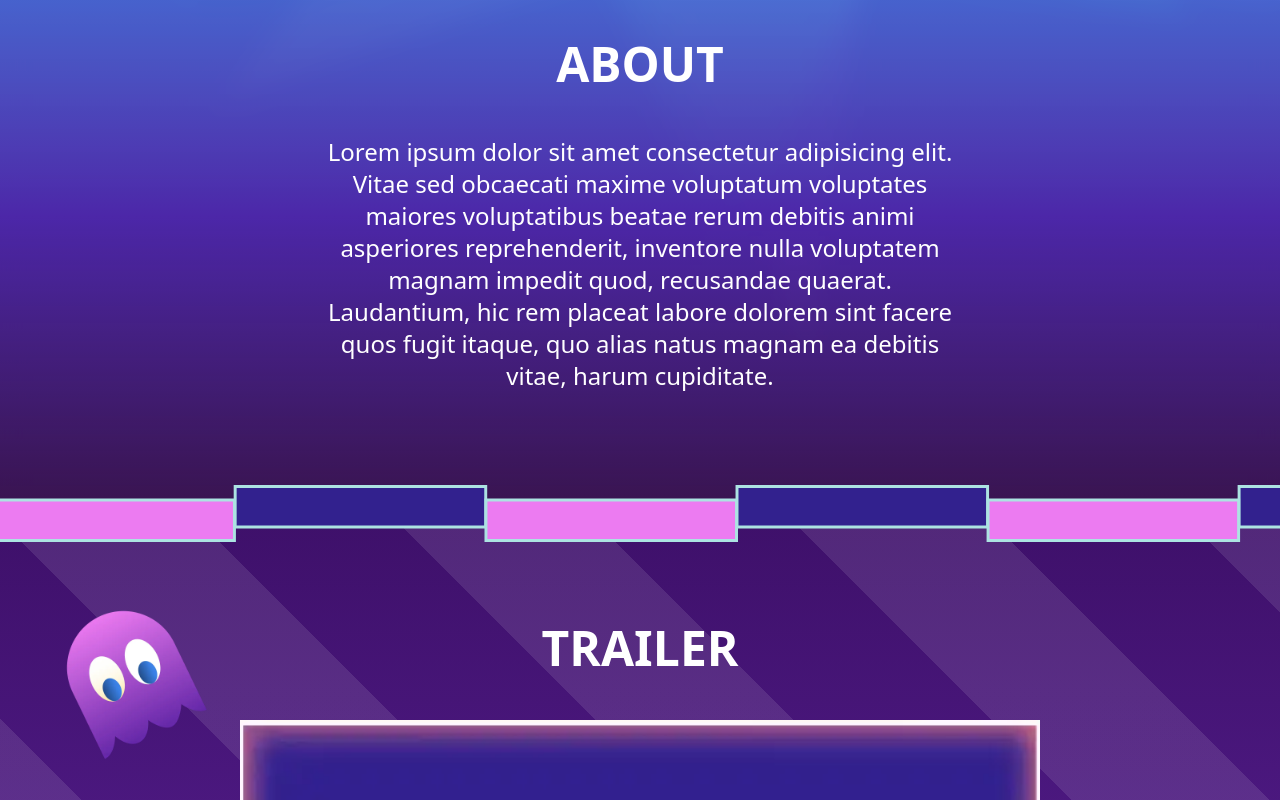
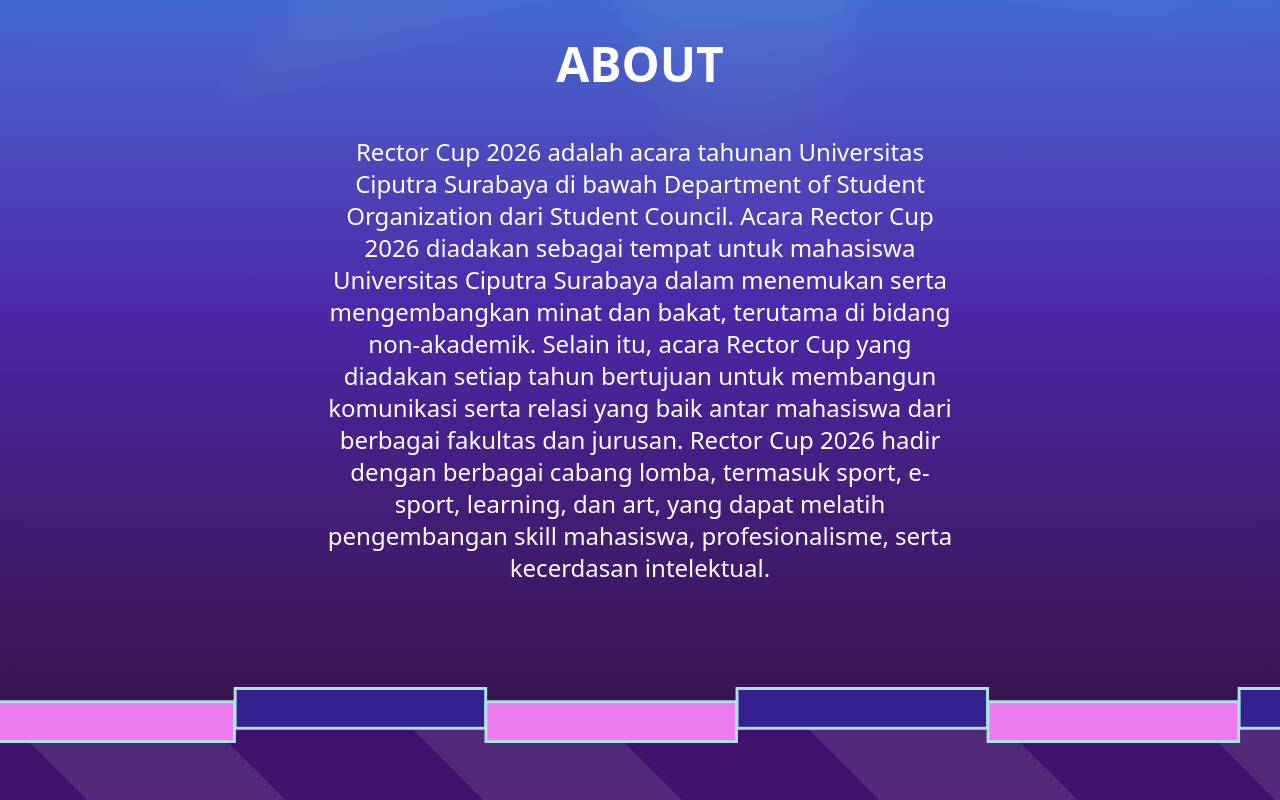
Before and after one commit to UCYenyen/rectorcupuc-2026, a Next.js app: page / in a window 1280 px wide. Shown: the part 880-1680 px from the top of the page. Built offline with nearby package versions, Linux system fonts and the light colour scheme; no server answers.

Commit message:
copyright-about

```diff
--- a/src/components/home/AboutSection.tsx
+++ b/src/components/home/AboutSection.tsx
@@ -34,12 +34,8 @@
             />
             <h1 className="about-head text-3xl sm:text-5xl text-center font-bold">ABOUT</h1>
             <h3 className="about-text pb-12 sm:pb-0 text-md text-justify sm:text-2xl sm:text-center w-[80%] sm:w-1/2">
-            Lorem ipsum dolor sit amet consectetur adipisicing elit. Vitae sed
-            obcaecati maxime voluptatum voluptates maiores voluptatibus beatae rerum
-            debitis animi asperiores reprehenderit, inventore nulla voluptatem
-            magnam impedit quod, recusandae quaerat. Laudantium, hic rem placeat
-            labore dolorem sint facere quos fugit itaque, quo alias natus magnam ea
-            debitis vitae, harum cupiditate.
+                Rector Cup 2026 adalah acara tahunan Universitas Ciputra Surabaya di bawah Department of Student Organization dari Student Council. Acara Rector Cup 2026 diadakan sebagai tempat untuk mahasiswa Universitas Ciputra Surabaya dalam menemukan serta mengembangkan minat dan bakat, terutama di bidang non-akademik. Selain itu, acara Rector Cup yang diadakan setiap tahun bertujuan untuk membangun komunikasi serta relasi yang baik antar mahasiswa dari berbagai fakultas dan jurusan.
+                Rector Cup 2026 hadir dengan berbagai cabang lomba, termasuk sport, e-sport, learning, dan art, yang dapat melatih pengembangan skill mahasiswa, profesionalisme, serta kecerdasan intelektual.
             </h3>
         </section>
     );
```
Lines whose indentation alone changed are shown as unchanged.
